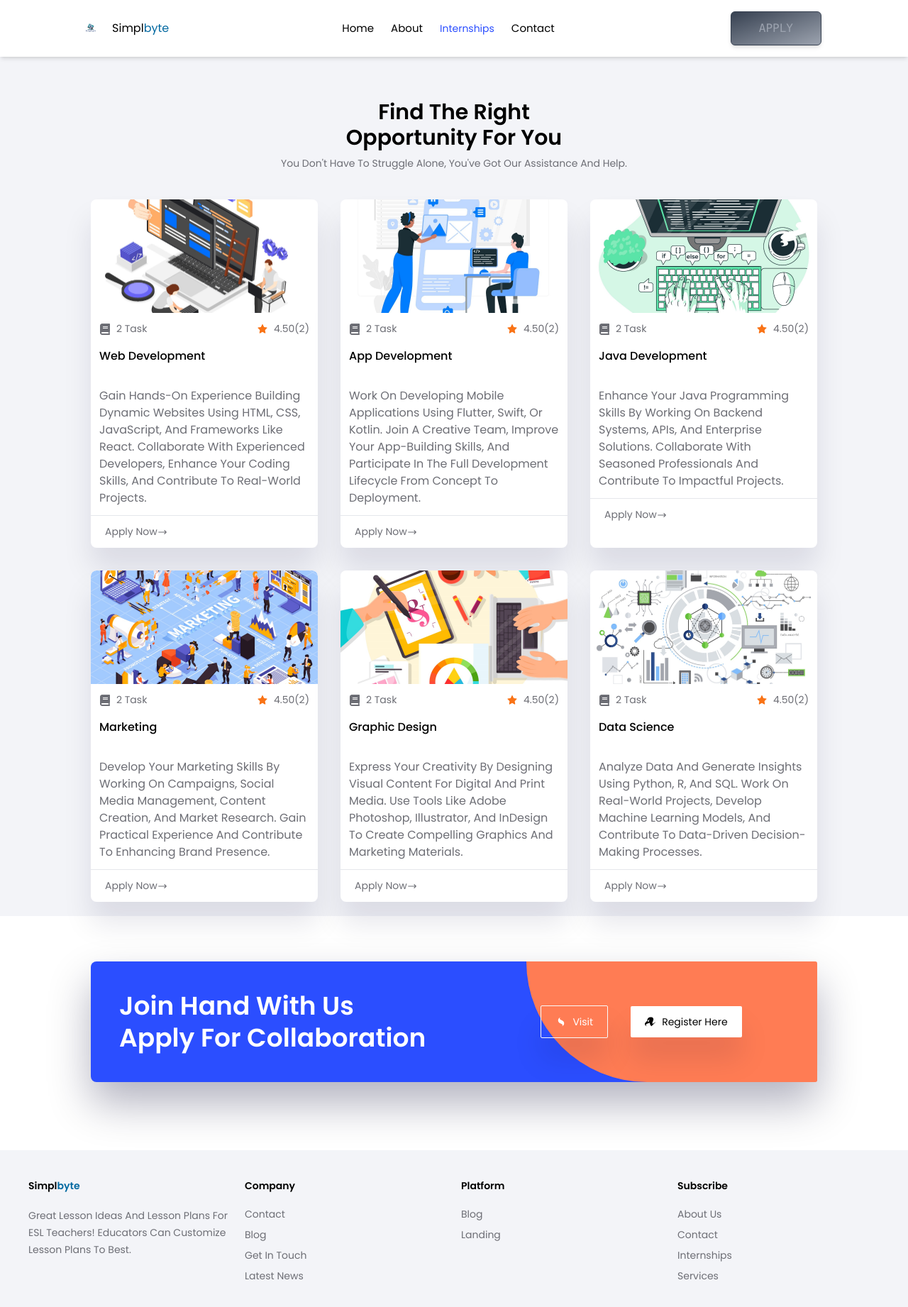
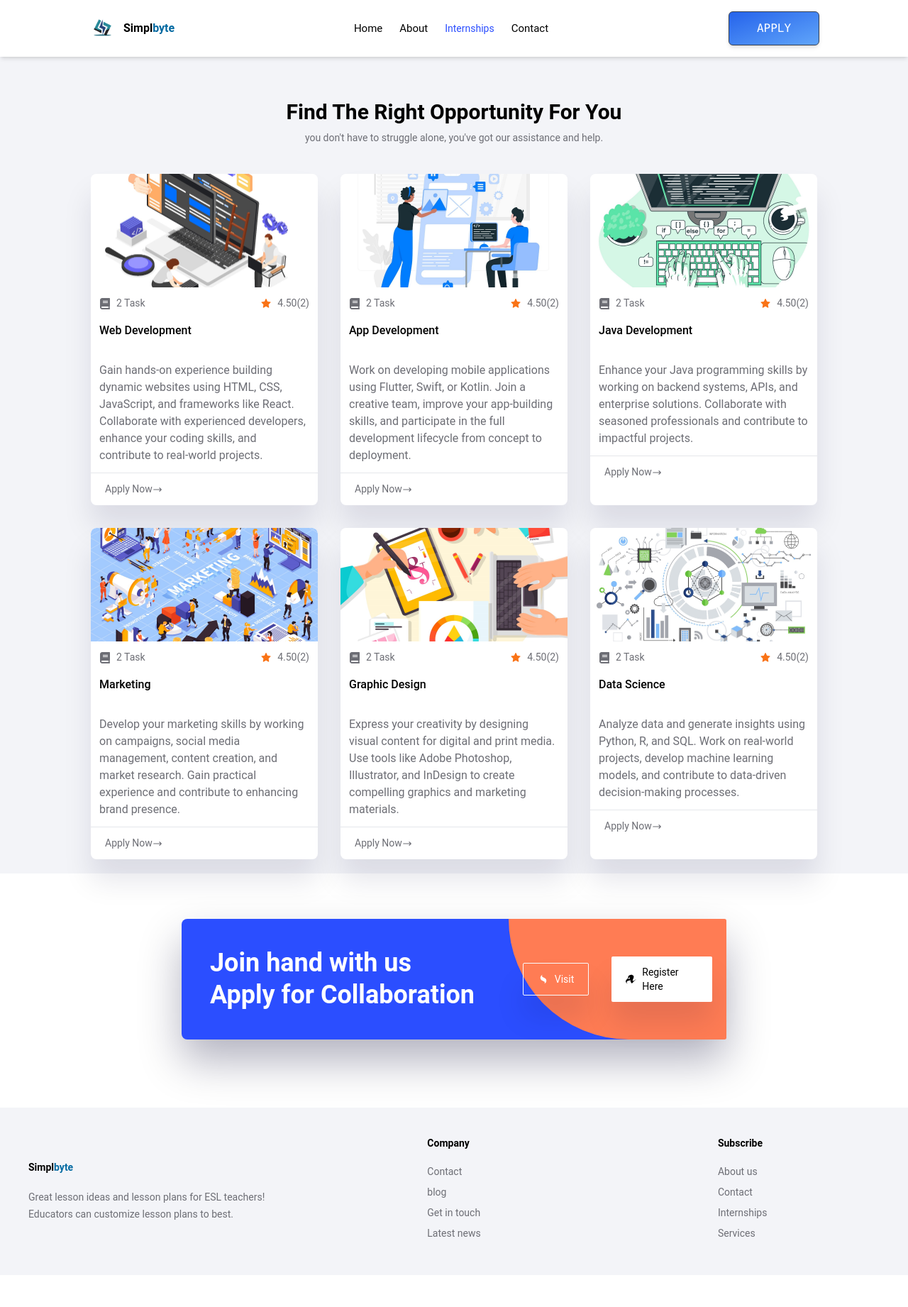
Before and after one commit to Rajpateriya/simplbyte, a React (Create React App) app: page /internships in a window 1280 px wide. Shown: the top 1842 px of the page at 71% size. After the commit the page ends 1797 px from the top, so only its background shows below. Built offline with nearby package versions, Linux system fonts and the light colour scheme.

Commit message:
responsiveness updated

```diff
--- a/src/components/common/Footer.jsx
+++ b/src/components/common/Footer.jsx
@@ -8,7 +8,7 @@ import { DiSenchatouch } from "react-icons/di";
 export const Footer = () => {
   return (
     <>
-      <section className='app w-4/5 m-auto rounded-lg shadow-shadow2 text-white flex md:flex-col bg-primary mt-16 relative z-10'>
+      <section className='app w-3/5 m-auto rounded-lg shadow-shadow2 text-white flex md:flex-col bg-primary mt-16 relative z-10'>
         <div className='left w-[60%] md:w-full p-10'>
           <h1 className='text-4xl font-semibold leading-tight'>
 
@@ -27,7 +27,7 @@ export const Footer = () => {
         </div>
       </section>
       <footer className='bg-[rgb(243,244,248)] p-10 mt-24 flex items-center justify-center w-full'>
-        <div className='grid grid-cols-4 gap-5 md:grid-cols-2'>
+        <div className='grid grid-cols-3 gap-5 md:grid-cols-2 place-items-center md:place-items-start md:gap-5'>
           <div className='logo'>
           <h1 className="text-black text-sm font-semibold mb-5">
             Simpl<span className="text-sky-700">byte</span>
@@ -39,7 +39,7 @@ export const Footer = () => {
           <li>
             <h4 className='text-black text-sm font-semibold mb-5'>Company</h4>
             <NavLink to='#' className=' text-[14px] block mb-2 '>
-              Contact
+              <Link to="/contact">Contact</Link>
             </NavLink>
             {/* <NavLink to='#' className=' text-[14px] block mb-2'>
               Portfolio
@@ -51,31 +51,16 @@ export const Footer = () => {
               Our team
             </NavLink> */}
             <NavLink to='#' className=' text-[14px] block mb-2'>
-              Blog
+            <Link to="/about">blog</Link>
             </NavLink>
             <NavLink to='#' className=' text-[14px] block mb-2'>
-              Get in Touch
+            <Link to="/contact">Get in touch</Link>
             </NavLink>
             {/* <NavLink to='#' className=' text-[14px] block mb-2'>
               FAQ
             </NavLink> */}
             <NavLink to='#' className=' text-[14px] block mb-2'>
               Latest news
-            </NavLink>
-          </li>
-          <li>
-            <h4 className='text-black text-sm font-semibold mb-5'>Platform</h4>
-            {/* <NavLink to='#' className=' text-[14px] block mb-2'>
-              Shop
-            </NavLink> */}
-            {/* <NavLink to='#' className=' text-[14px] block mb-2'>
-              Pricing
-            </NavLink> */}
-            <NavLink to='#' className=' text-[14px] block mb-2'>
-              Blog
-            </NavLink>
-            <NavLink to='#' className=' text-[14px] block mb-2'>
-              Landing
             </NavLink>
           </li>
           <li>
@@ -90,7 +75,7 @@ export const Footer = () => {
             <Link to='/internships'>Internships</Link>
             </NavLink>
             <NavLink to='#' className=' text-[14px] block mb-2'>
-            <Link to='/blog'>Services</Link>
+            <Link to='/internships'>Services</Link>
             </NavLink>
           </li>
         </div>
--- a/src/components/common/Header.jsx
+++ b/src/components/common/Header.jsx
@@ -1,5 +1,5 @@
 import React, { useState } from "react";
-import LogoImg from "../assets/images/logo-black.png";
+import updatedLogo from "../assets/images/updatedLogo.png";
 import { LinkData } from "../assets/data/dummydata";
 import { Link, NavLink } from "react-router-dom";
 import { BiShoppingBag } from "react-icons/bi";
@@ -11,11 +11,15 @@ export const Header = () => {
     <>
       <header className="bg-white py-4 text-black sticky z-50 shadow-md top-0 left-0 w-full">
         <div className="flex flex-row items-center justify-around">
-          <div className="flex items-center">
-            <img src={LogoImg} alt="logo" className="h-5 w-5" />
-            <h1 className="ml-[-60px]">
-            Simpl<span className="text-sky-700">byte</span>
-            </h1>
+          <div className="flex items-center justify-center font-bold">
+            <Link to="/">
+              <img src={updatedLogo} alt="logo" className="h-12 w-12" />
+            </Link>
+            <Link to="/">
+              <h1 className="ml-[-75px]">
+                Simpl<span className="text-sky-700">byte</span>
+              </h1>
+            </Link>
             {/* <div className='category flex items-center text-sm gap-3'>
               <HiViewGrid size={20} />
               <span>category</span>
@@ -42,7 +46,7 @@ export const Header = () => {
               <BiShoppingBag size={25} />
             </button> */}
             {/* <button className="text-center rounded-md bg-sky-300 text-white  px-3 py-1 focus:outline-none flex gap-3 items-center  justify-center hover:bg-white hover:text-black hover: border-solid hover:border-black hover:rounded-md"><Link to='/internships'>APPLY</Link> </button> */}
-            <button class="h-12 mx-1 w-32 bg-gradient-to-br from-gray-700 to-gray-400 flex justify-center items-center cursor-pointer font-mono border border-gray-700 text-gray-400 transition duration-500 rounded-md shadow-md hover:shadow-xl hover:text-gray-200 active:shadow-inner active:shadow-2xl">
+            <button class="h-12 mx-1 w-32 bg-gradient-to-br from-blue-600 to-blue-400 flex justify-center items-center cursor-pointer font-mono border border-gray-700 text-white transition duration-500 rounded-md shadow-md hover:shadow-lg hover:text-white active:shadow-inner active:shadow-2xl">
               <Link to="/internships">APPLY</Link>
             </button>
 
--- a/src/index.css
+++ b/src/index.css
@@ -9,10 +9,10 @@
   box-sizing: border-box;
 }
 body {
-  font-family: "Poppins", sans-serif;
+  font-family: "Roboto", sans-serif;
   background-color: #fff;
   color: #6d6e75;
-  text-transform: capitalize;
+  /* text-transform: capitalize; */
 }
 .container {
   max-width: 70%;
--- a/src/pages/Home.jsx
+++ b/src/pages/Home.jsx
@@ -35,21 +35,22 @@ export const HomeContent = () => {
                 <span className="text-blue-800">byte</span>
               </h1>
               <h3 className="text-lg mt-3">
-                We are Dynamic and Innovative Tech Company
+                We are a Dynamic and an Innovative Tech Company <br />
+                Revolutionizing the way of learning
               </h3>
-              <span className="text-[16px]">
-                Revolutioning the way of learning
-              </span>
+              {/* <span className="text-[16px]">
+                Revolutionizing the way of learning
+              </span> */}
 
               <div className="relative text-gray-600 focus-within:text-gray-400 mt-5">
-                <button class="h-12 py-5 mx-1 w-36 bg-gradient-to-br from-gray-800 to-gray-600 flex gap-3 flex justify-center items-center cursor-pointer font-mono border border-gray-600 text-gray-400 transition duration-500 rounded-md shadow-md hover:shadow-xl hover:text-gray-200 active:shadow-inner active:shadow-2xl">
+                <button class="h-12 py-5 px-2 w-36 mb-4 bg-gradient-to-br from-blue-600 to-blue-400 flex gap-3 flex justify-center items-center cursor-pointer font-mono border border-gray-600 text-white transition duration-500 rounded-md shadow-md hover:shadow-xl hover:text-gray-200 active:shadow-inner active:shadow-2xl">
                 <Link to="/internships">Get Started </Link>
                   <HiOutlineArrowNarrowRight />
                 </button>
                 <span className="absolute inset-y-0 left-0 flex items-center pl-2"></span>
               </div>
               <span className="text-[14px] my-30">
-                You`re guaranteed to find something that`s right for you.
+                You're guaranteed to find something that's right for you.
               </span>
             </div>
             <div className="right w-1/2 md:w-full relative">
--- a/src/pages/Internships.jsx
+++ b/src/pages/Internships.jsx
@@ -12,8 +12,7 @@ export const Internships = () => {
         <div className="w-4/5 m-auto">
           <div className="heading py-10 text-center w-2/3 m-auto md:w-full">
             <h1 className="text-3xl font-semibold text-black">
-              Find The Right <br />
-              Opportunity For You
+              Find The Right Opportunity For You
             </h1>
             <span className="text-[14px] mt-2 block">
               you don't have to struggle alone, you've got our assistance and
@@ -51,9 +50,7 @@ export const Internships = () => {
                   <div className="user flex items-center">
                     {/* <img className='rounded-full' src='' alt='' /> */}
                     {/* <span className='text-[14px] ml-2'> Simplbyte</span> */}
-                    <p>
-                      {item.description}
-                    </p>
+                    <p>{item.description}</p>
                   </div>
                 </div>
                 <div
@@ -63,7 +60,7 @@ export const Internships = () => {
                   {/* <span className='text-sm text-primary'>49rs</span> */}
                   <div className="text-[14px] ml-2 flex items-center">
                     <a
-                      href="https://forms.gle/YVyokv5w2CEgb6AE7"
+                      href="https://docs.google.com/forms/d/e/1FAIpQLSfXFT0GRVAloio82BlhnL2C50oD2q4uyD3e227GBtzKmXiAcQ/viewform"
                       target="_blank"
                     >
                       Apply Now
--- a/src/pages/partnership/Partnership.jsx
+++ b/src/pages/partnership/Partnership.jsx
@@ -6,6 +6,7 @@ import target from "../../components/assets/images/target.png";
 import growth from "../../components/assets/images/growth.png";
 import skilled from "../../components/assets/images/talent-search.png";
 import community from "../../components/assets/images/community.png";
+import { Link } from "react-router-dom";
 
 const Partnership = () => {
   return (
@@ -19,7 +20,7 @@ const Partnership = () => {
     programs are designed to elevate your brand, expand your reach, and maximize
     your potential in the digital world.
           </p>
-          <button className="apply-button">Apply Now</button>
+          <button className="apply-button"><a href="https://docs.google.com/forms/d/e/1FAIpQLSchgdGSVCNVH5IXrN_0iHSg8WaVnDNolFU_0E7sc-Goa4AjIA/viewform" target="_blank">Apply Now</a></button>
         </div>
         <div className="right-section">
           <img src={partnership} alt="Partnership Image" />
--- a/src/pages/partnership/partnership.css
+++ b/src/pages/partnership/partnership.css
@@ -55,9 +55,10 @@
   }
 
   .apply-button {
-    padding: 0.5rem 1rem;
-    border: none;
+    padding: 1rem 1.5rem;
+    border: solid 1px;
     border-radius: 0.25rem;
+    border-color: black;
     background-color: #007bff;
     color: #fff;
     cursor: pointer;
```
Also changed, not shown: src/pages/About.jsx (+7 -6 lines), src/components/assets/images/aboutPageImg.png (added), src/components/assets/images/updatedLogo.png (added).
